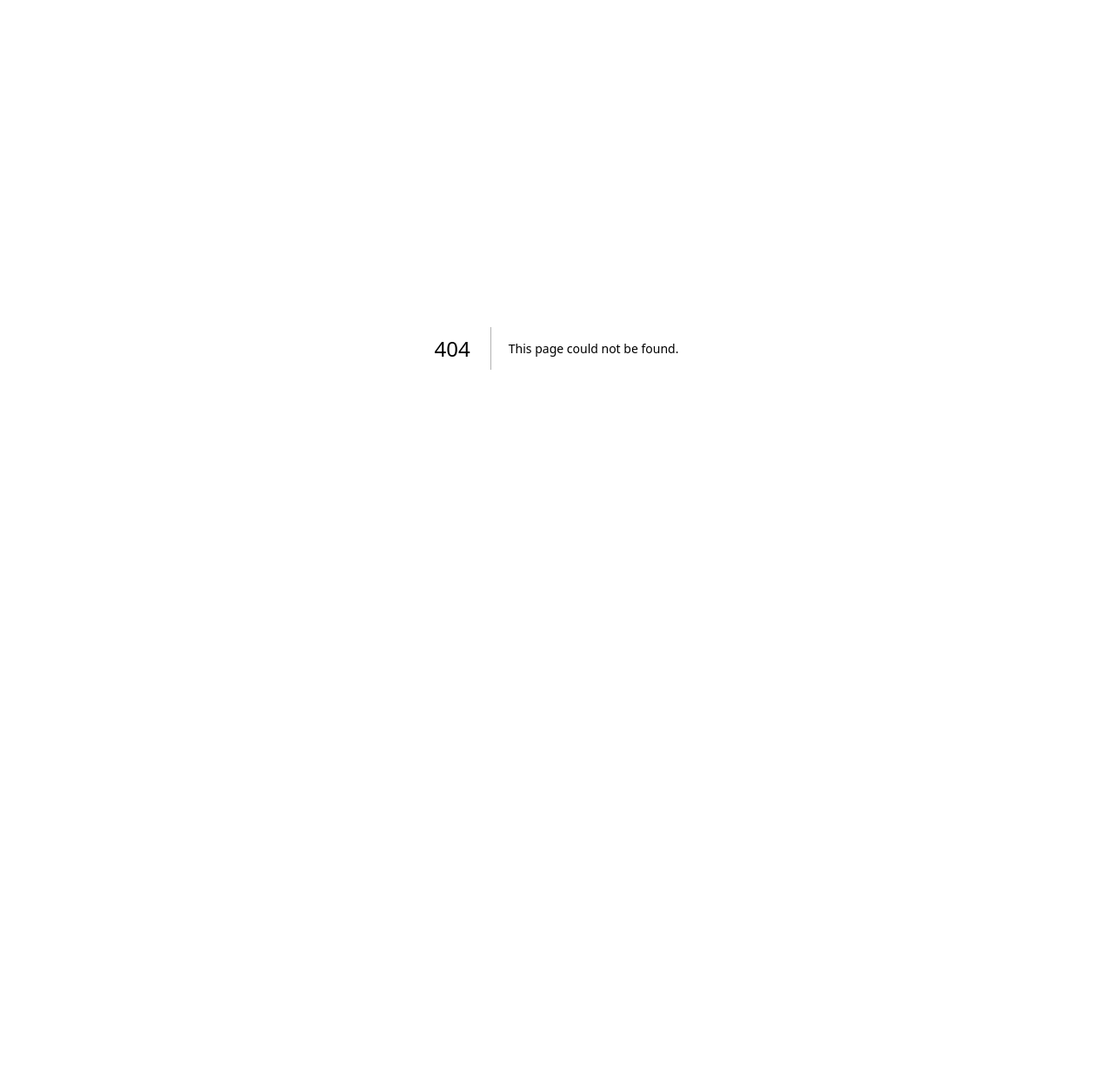
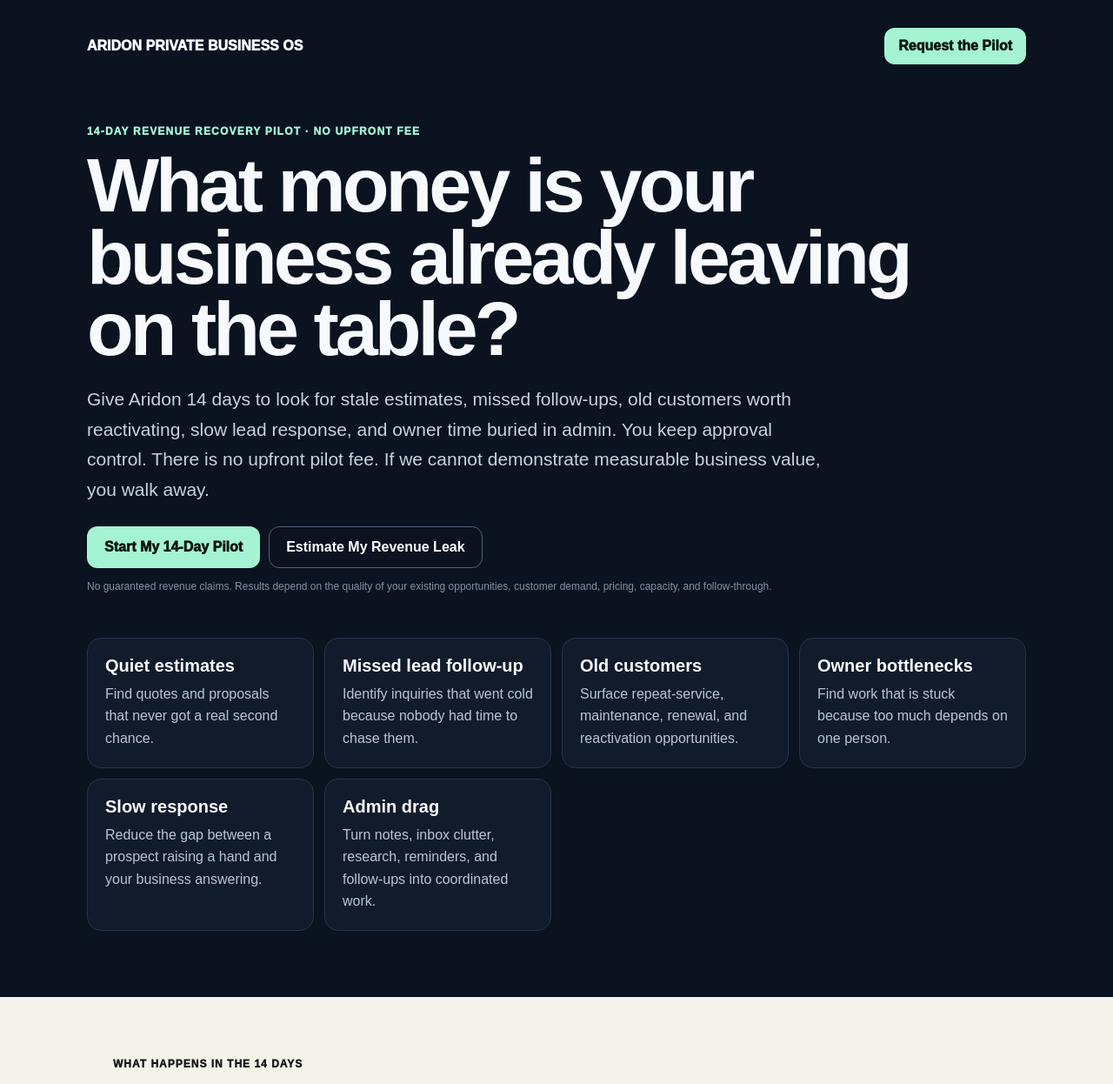
Before and after one commit to jimrusk/aridon-app, a Next.js app: page /business-os/revenue-recovery in a window 1280 px wide. Before the commit this address had no page. Shown: the top 1246 px of the page at 87% size. Before the commit the page ends 800 px from the top, so only its background shows below. Built offline with nearby package versions, Linux system fonts and the light colour scheme.

Commit message:
Add Revenue Recovery Pilot landing page

```diff
--- /dev/null
+++ b/app/business-os/revenue-recovery/page.tsx
@@ -0,0 +1,60 @@
+import Link from 'next/link';
+
+export default function RevenueRecoveryPilotPage() {
+  return (
+    <main style={{minHeight:'100vh',background:'#0B1220',color:'#F7FAFC',fontFamily:'Arial,sans-serif'}}>
+      <section style={{maxWidth:1120,margin:'0 auto',padding:'32px 20px 76px'}}>
+        <nav style={{display:'flex',justifyContent:'space-between',gap:12,alignItems:'center',flexWrap:'wrap'}}>
+          <Link href="/business-os" style={{color:'#fff',textDecoration:'none',fontWeight:950}}>ARIDON PRIVATE BUSINESS OS</Link>
+          <Link href="/business-os/beta" style={{background:'#A4F3D3',color:'#07130F',textDecoration:'none',fontWeight:950,padding:'12px 16px',borderRadius:12}}>Request the Pilot</Link>
+        </nav>
+
+        <div style={{paddingTop:70,maxWidth:950}}>
+          <div style={{fontSize:12,fontWeight:950,letterSpacing:1.2,color:'#A4F3D3'}}>14-DAY REVENUE RECOVERY PILOT · NO UPFRONT FEE</div>
+          <h1 style={{fontSize:'clamp(48px,8vw,88px)',lineHeight:.94,letterSpacing:-4,margin:'14px 0 22px'}}>What money is your business already leaving on the table?</h1>
+          <p style={{fontSize:21,lineHeight:1.65,color:'#C7D2E2',maxWidth:860}}>Give Aridon 14 days to look for stale estimates, missed follow-ups, old customers worth reactivating, slow lead response, and owner time buried in admin. You keep approval control. There is no upfront pilot fee. If we cannot demonstrate measurable business value, you walk away.</p>
+          <div style={{display:'flex',gap:10,flexWrap:'wrap',marginTop:24}}>
+            <Link href="/business-os/beta" style={{background:'#A4F3D3',color:'#07130F',textDecoration:'none',fontWeight:950,padding:'15px 20px',borderRadius:12}}>Start My 14-Day Pilot</Link>
+            <Link href="/business-os/revenue" style={{border:'1px solid #51617A',color:'#fff',textDecoration:'none',fontWeight:900,padding:'14px 19px',borderRadius:12}}>Estimate My Revenue Leak</Link>
+          </div>
+          <p style={{fontSize:12,color:'#8290A5',marginTop:14}}>No guaranteed revenue claims. Results depend on the quality of your existing opportunities, customer demand, pricing, capacity, and follow-through.</p>
+        </div>
+
+        <section style={{display:'grid',gridTemplateColumns:'repeat(auto-fit,minmax(240px,1fr))',gap:12,marginTop:52}}>
+          {[
+            ['Quiet estimates','Find quotes and proposals that never got a real second chance.'],
+            ['Missed lead follow-up','Identify inquiries that went cold because nobody had time to chase them.'],
+            ['Old customers','Surface repeat-service, maintenance, renewal, and reactivation opportunities.'],
+            ['Owner bottlenecks','Find work that is stuck because too much depends on one person.'],
+            ['Slow response','Reduce the gap between a prospect raising a hand and your business answering.'],
+            ['Admin drag','Turn notes, inbox clutter, research, reminders, and follow-ups into coordinated work.'],
+          ].map(([title,text]) => <article key={title} style={{background:'#111B2B',border:'1px solid #26354C',borderRadius:16,padding:20}}><h2 style={{fontSize:20,margin:'0 0 8px'}}>{title}</h2><p style={{margin:0,color:'#B9C5D6',lineHeight:1.6}}>{text}</p></article>)}
+        </section>
+      </section>
+
+      <section style={{background:'#F5F2EA',color:'#171717',padding:'70px 20px'}}>
+        <div style={{maxWidth:1020,margin:'0 auto'}}>
+          <div style={{fontSize:12,fontWeight:950,letterSpacing:1}}>WHAT HAPPENS IN THE 14 DAYS</div>
+          <h2 style={{fontSize:'clamp(36px,6vw,62px)',lineHeight:1,margin:'10px 0 28px'}}>We do not ask you to “try some AI.” We put Aridon against real money problems.</h2>
+          <div style={{display:'grid',gridTemplateColumns:'repeat(auto-fit,minmax(260px,1fr))',gap:14}}>
+            {[
+              ['1 · Find','We map the existing revenue leaks and rank them by likely value and speed.'],
+              ['2 · Recover','Aridon prepares the follow-ups, reactivation campaigns, priorities, and next actions for your approval.'],
+              ['3 · Measure','We track responses, booked work, revived opportunities, time saved, and what did not work.'],
+              ['4 · Decide','At the end, you see the evidence. If the value is not there, you can walk away.'],
+            ].map(([title,text]) => <article key={title} style={{background:'#fff',border:'1px solid #D4CEC2',borderRadius:16,padding:20}}><strong style={{fontSize:18}}>{title}</strong><p style={{lineHeight:1.6,color:'#5E5A53'}}>{text}</p></article>)}
+          </div>
+          <div style={{marginTop:36,padding:24,borderRadius:18,background:'#171717',color:'#fff'}}>
+            <div style={{fontSize:12,fontWeight:950,color:'#A4F3D3'}}>OWNER CONTROL STAYS ON</div>
+            <h3 style={{fontSize:28,margin:'8px 0 10px'}}>Aridon can prepare and organize. You approve consequential actions.</h3>
+            <p style={{color:'#C8CDD5',lineHeight:1.65,maxWidth:840}}>No private systems are accessed without permission. External sends, pricing commitments, contracts, spending, and other consequential actions remain behind human approval unless you explicitly configure otherwise.</p>
+          </div>
+          <div style={{textAlign:'center',marginTop:44}}>
+            <h2 style={{fontSize:'clamp(34px,5vw,52px)',margin:'0 0 14px'}}>If there is recoverable value hiding in the business, let’s go find it.</h2>
+            <Link href="/business-os/beta" style={{display:'inline-block',background:'#171717',color:'#fff',textDecoration:'none',fontWeight:950,padding:'15px 20px',borderRadius:12}}>Request the Revenue Recovery Pilot</Link>
+          </div>
+        </div>
+      </section>
+    </main>
+  );
+}
```
